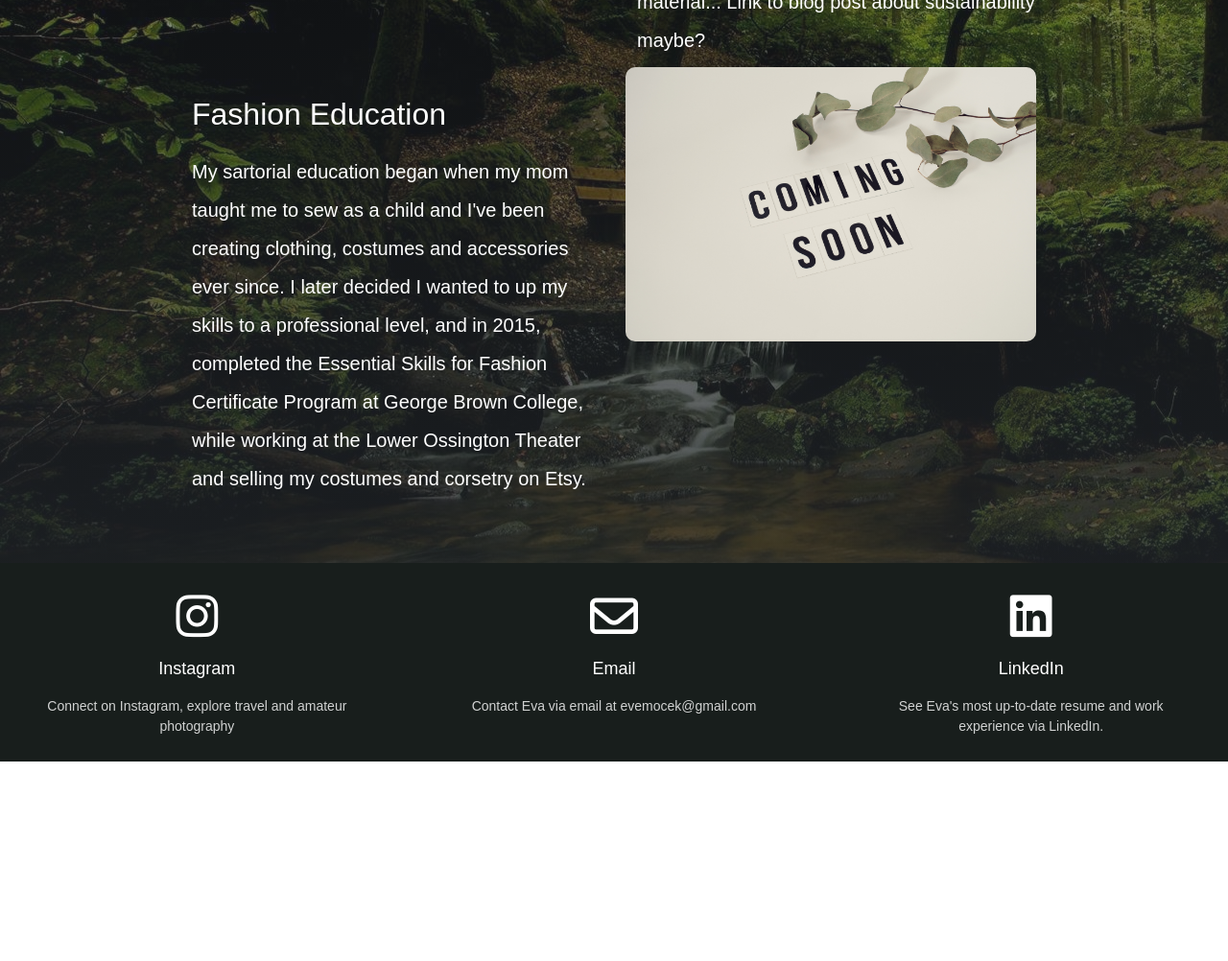
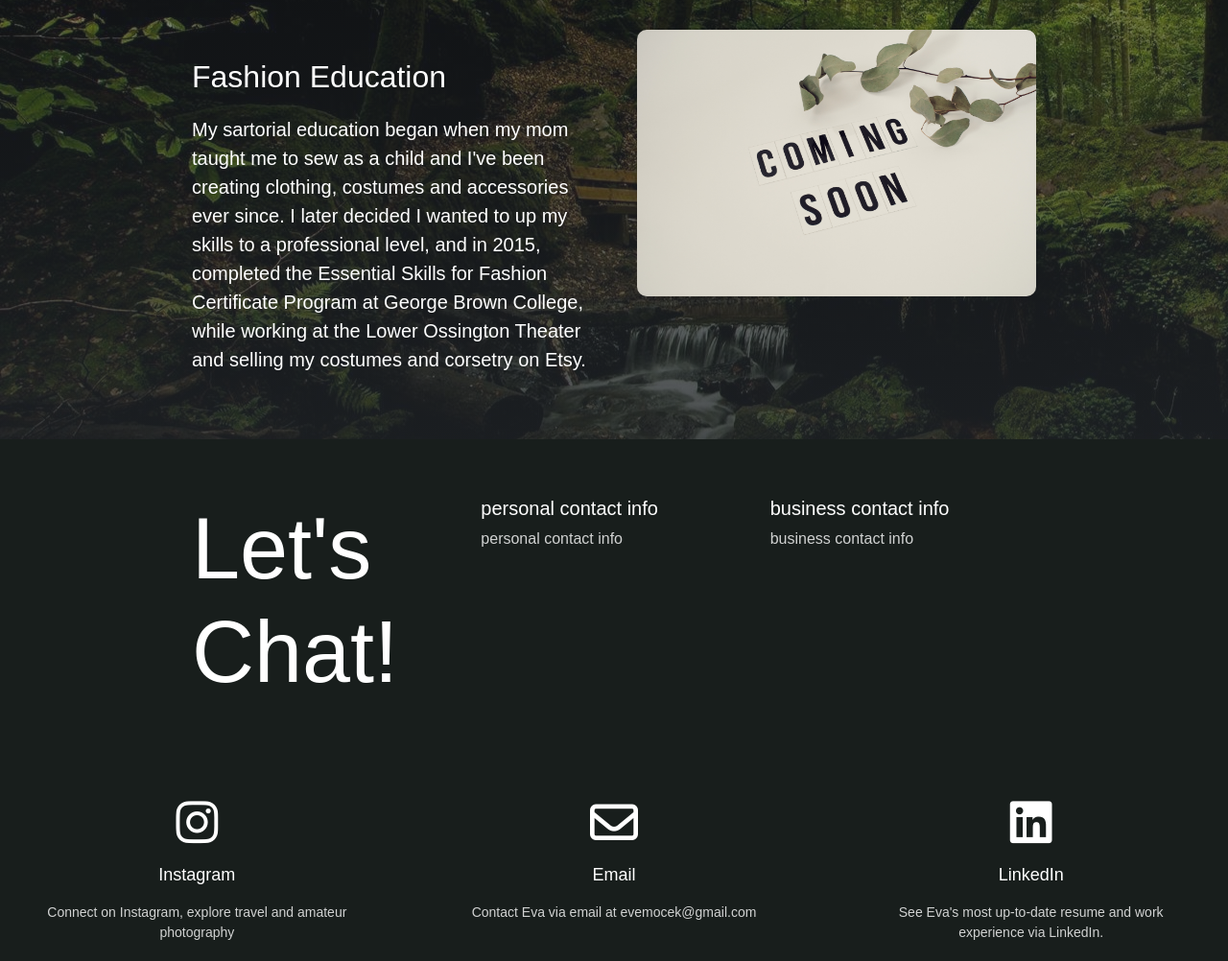
Before and after one commit to eva-mocek/EvaMocek-Portfolio, a plain HTML site: page pages/about.html in a window 1280 px wide. Shown: the part 1800-2802 px from the top of the page at 96% size. Before the commit the page ends 2594 px from the top, so only its background shows below. Drawn offline with nearby package versions, Linux system fonts and the light colour scheme; a web font is replaced by a local one.

Commit message:
added lets chat section structure to about page,

```diff
--- a/pages/about.html
+++ b/pages/about.html
@@ -155,7 +155,7 @@
           </h3>
         </div>
       </div>
-      <div class="row">
+      <div class="row gx-5">
         <div class="col about-hero-section-text">
           <h2 class="text-start">Fashion Education</h2>
           <h3>
@@ -170,6 +170,22 @@
         </div>
         <div class="col">
           <img src="../images/coming-soon.jpg" alt="" class="img-fluid" />
+        </div>
+      </div>
+    </div>
+
+    <div class="about-lets-chat-section">
+      <div class="row">
+        <div class="col">
+          <h4>Let's Chat!</h4>
+        </div>
+        <div class="col">
+          <h3>personal contact info</h3>
+          <p>personal contact info</p>
+        </div>
+        <div class="col">
+          <h3>business contact info</h3>
+          <p>business contact info</p>
         </div>
       </div>
     </div>
--- a/styles/style.css
+++ b/styles/style.css
@@ -161,7 +161,13 @@ a {
   padding-top: 30px;
 }
 .about-hero-section-text h3 {
-  line-height: 2;
+  line-height: 1.5;
+}
+
+.about-lets-chat-section {
+  padding: 60px 200px;
+  background: var(--background-color);
+  color: white;
 }
 
 .footer {
```
